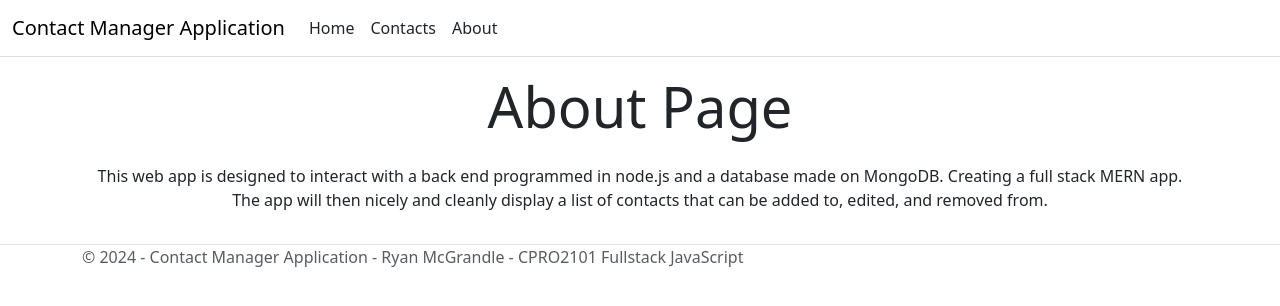
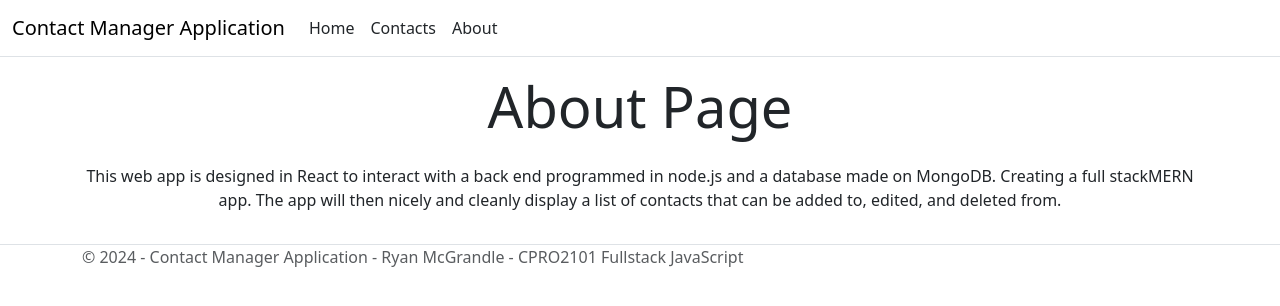
Before and after one commit to Syyren/JS_Assignment_2_Front_End, a React (Create React App) app: page /about in a window 1280 px wide. Shown: the top 306 px of the page. Built offline with nearby package versions, Linux system fonts and the light colour scheme.

Commit message:
updated about

```diff
--- a/src/pages/About.js
+++ b/src/pages/About.js
@@ -7,10 +7,10 @@ export default function About()
             <h2 className="display-4 mb-4 text-center">About Page</h2>
 
             <p className="text-center">
-                This web app is designed to interact with a back end programmed in
-                node.js and a database made on MongoDB. Creating a full stack
-                MERN app. The app will then nicely and cleanly display a list of
-                contacts that can be added to, edited, and removed from.
+                This web app is designed in React to interact with a back end programmed in
+                node.js and a database made on MongoDB. Creating a full stackMERN app. The
+                app will then nicely and cleanly display a list of contacts that can be added
+                to, edited, and deleted from.
             </p>
         </Layout>
     )
```
